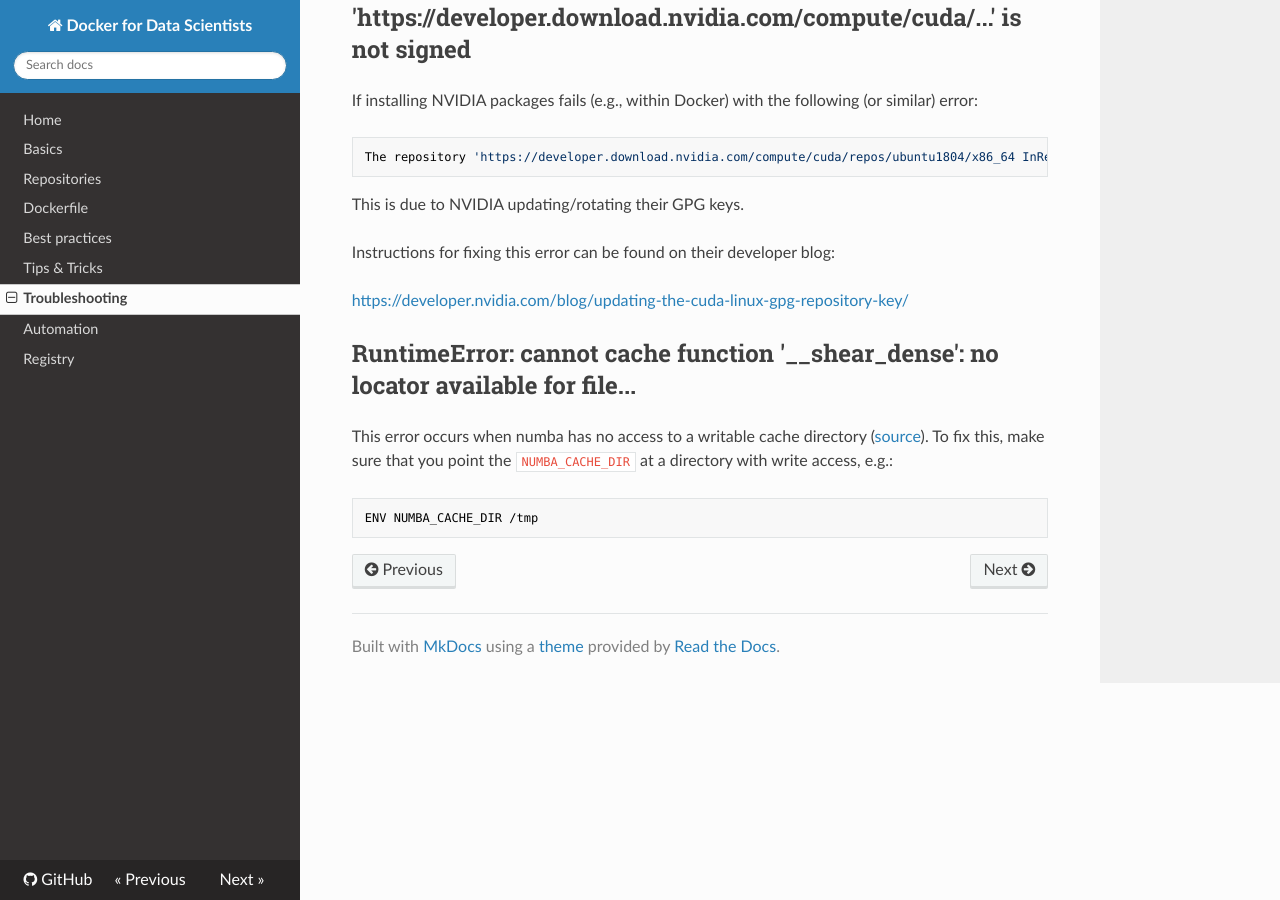
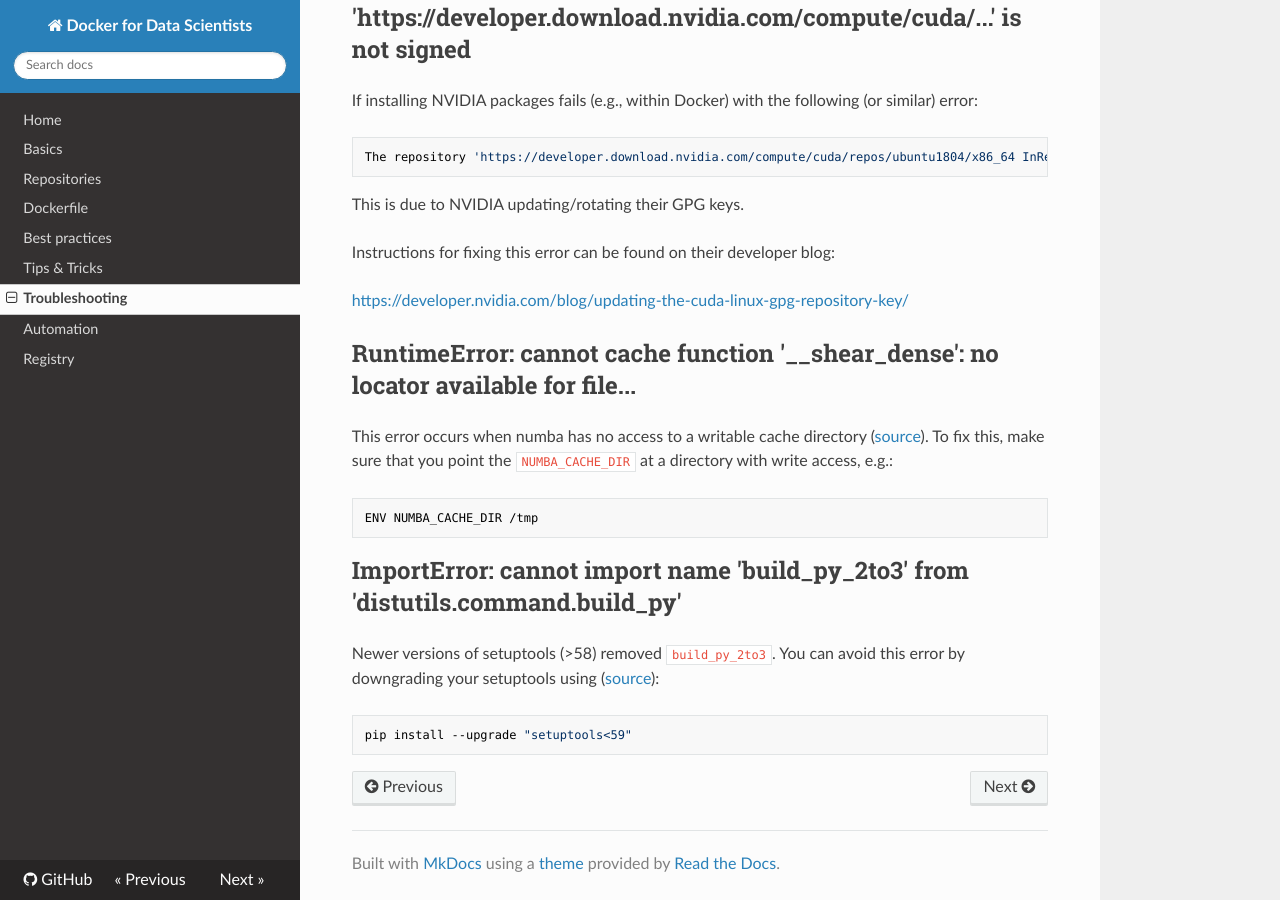
Before and after one commit to waikato-datamining/docker-for-data-scientists, an MkDocs documentation site: the page built from docs/troubleshooting.md, in a window 1280 px wide and 900 px high, scrolled down 1811 px. Built offline with MkDocs 1.6.1, drawn with Linux system fonts in a browser that asks for light colours; nearby versions of some CDN libraries.

Commit message:
added troubleshooting entry for missing build_py_2to3

````diff
--- a/docs/troubleshooting.md
+++ b/docs/troubleshooting.md
@@ -109,3 +109,13 @@ This error occurs when numba has no access to a writable cache directory ([sourc
 ```
 ENV NUMBA_CACHE_DIR /tmp
 ```
+
+
+# ImportError: cannot import name 'build_py_2to3' from 'distutils.command.build_py'
+
+Newer versions of setuptools (>58) removed `build_py_2to3`. You can avoid this
+error by downgrading your setuptools using ([source](https://github.com/machinekit/pymachinetalk/issues/25#issuecomment-1196605697)):
+
+```bash
+pip install --upgrade "setuptools<59"
+```
````
